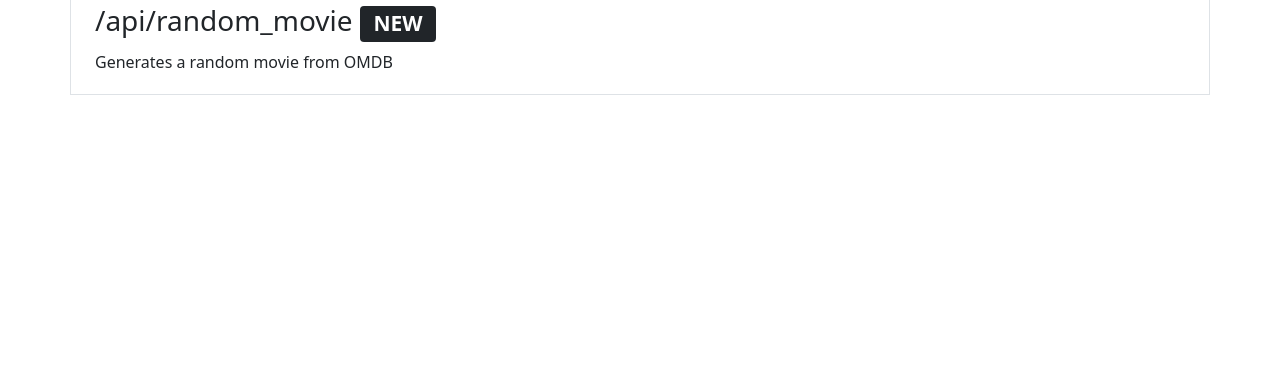
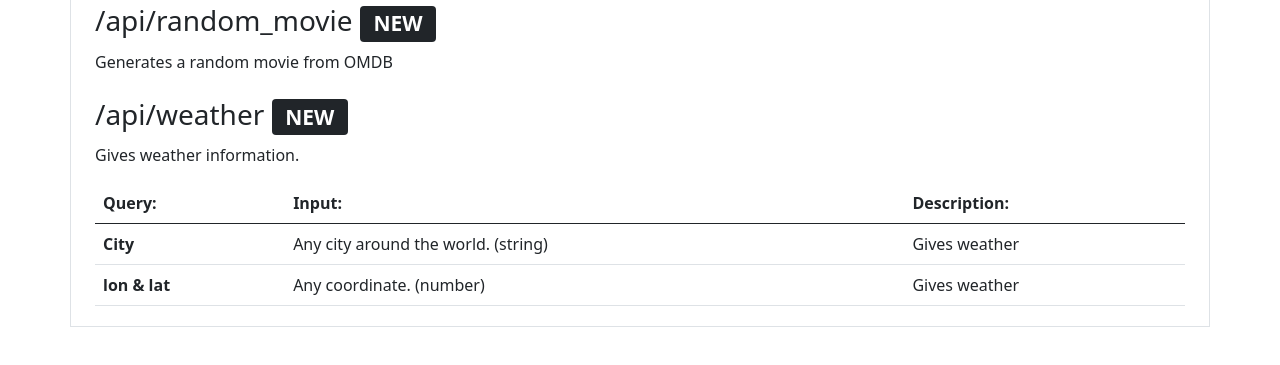
Before and after one commit to Sage4tk/zackapi, a website: page views/index.html in a window 1280 px wide. Shown: the part 215-580 px from the top of the page. Drawn offline with nearby package versions, Linux system fonts and the light colour scheme.

Commit message:
added information to home page

```diff
--- a/views/index.html
+++ b/views/index.html
@@ -17,6 +17,31 @@
             <h3>/api/random_movie <span class="badge badge-secondary bg-dark">NEW</span></h3>
             <p>Generates a random movie from OMDB</p>
         </div>
+        <div class="container py-1">
+            <h3>/api/weather <span class="badge badge-secondary bg-dark">NEW</span></h3>
+            <p>Gives weather information.</p>
+            <table class="table">
+                <thead>
+                    <tr>
+                        <th scope="col">Query:</th>
+                        <th scope="col">Input:</th>
+                        <th scope="col">Description:</th>
+                    </tr>
+                </thead>
+                <tbody>
+                    <tr>
+                        <th>City</th>
+                        <td>Any city around the world. (string)</td>
+                        <td>Gives weather</td>
+                    </tr>
+                    <tr>
+                        <th>lon & lat</th>
+                        <td>Any coordinate. (number)</td>
+                        <td>Gives weather</td>
+                    </tr>
+                </tbody>
+            </table>
+        </div>
     </div>
 </body>
 </html>
```
